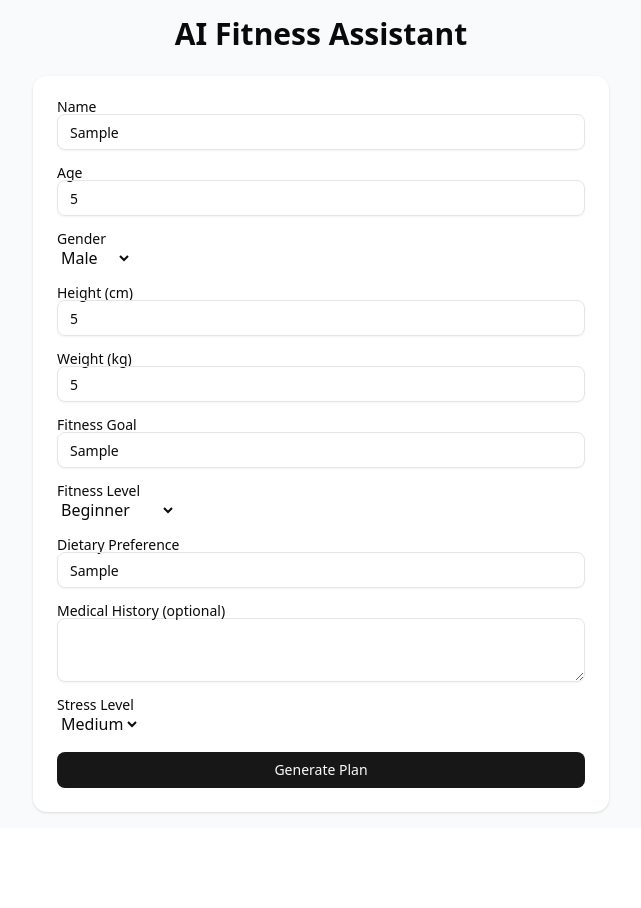
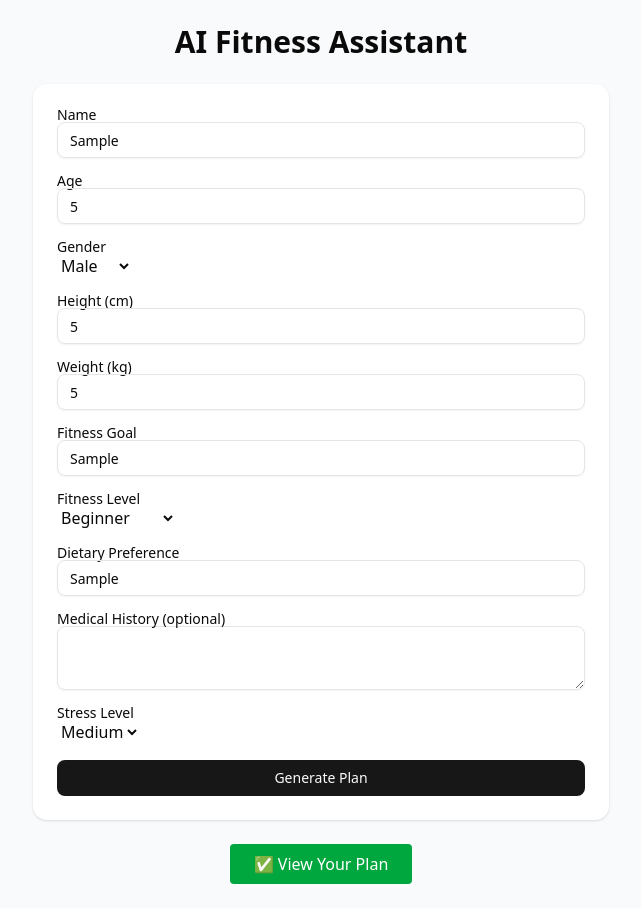
Before and after one commit to Manishpandey10/myfitapp, a Next.js app: page / in a window 1280 px wide. Both pictures are taken after typing "Sample", "5", "5", "5", "Sample", "Sample" into the empty fields and a click on the button "Generate Plan". Shown: the whole page, without its empty margins (319-960 px from the left). Before the commit the page ends 828 px from the top, so only its background shows below. Built offline with nearby package versions, Linux system fonts and the light colour scheme; no server answers.

Commit message:
New changes in the ui

```diff
--- a/app/page.tsx
+++ b/app/page.tsx
@@ -1,36 +1,61 @@
-"use client";
+'use client';
 
-import { useState } from "react";
-import UserForm from "./UserForm";
-import PlanDisplay from "./PlanDispay";
+import { useState } from 'react';
+import { useRouter } from 'next/navigation';
+import UserForm from './UserForm';
+import { usePlanStore } from '@/lib/store';
 
 export default function HomePage() {
-  const [plan, setPlan] = useState<string>("");
   const [loading, setLoading] = useState(false);
+  const [readyToView, setReadyToView] = useState(false);
+  const setPlan = usePlanStore((state) => state.setPlan);
+  const router = useRouter();
 
   const handleSubmit = async (formData: any) => {
     setLoading(true);
-    const res = await fetch("/api/generate-plan", {
-      method: "POST",
-      headers: { "Content-Type": "application/json" },
-      body: JSON.stringify(formData),
-    });
-    const result = await res.json();
+    setReadyToView(false);
 
-    console.log("Gemini Response:", result); //
+    try {
+      const res = await fetch('/api/generate-plan', {
+        method: 'POST',
+        headers: { 'Content-Type': 'application/json' },
+        body: JSON.stringify(formData),
+      });
 
-    setPlan(result.plan || "");
-    setLoading(false);
+      const result = await res.json();
+      setPlan(result.plan || '');
+      setReadyToView(true);
+    } catch (err) {
+      console.error('Failed to generate plan:', err);
+    } finally {
+      setLoading(false);
+    }
   };
 
   return (
-    <main className="min-h-screen bg-gray-50 dark:bg-gray-900 p-4">
+    <main className="min-h-screen p-6 bg-gray-50 dark:bg-gray-900">
       <h1 className="text-3xl font-bold text-center mb-6">
         AI Fitness Assistant
       </h1>
+
       <UserForm onSubmit={handleSubmit} />
-      {loading && <p className="text-center mt-4">Generating your plan...</p>}
-      {plan && <PlanDisplay plan={plan} />}
+
+      {loading && (
+        <p className="text-center mt-4 text-blue-600 animate-pulse">
+          🧠 Generating your plan...
+        </p>
+      )}
+
+      {!loading && readyToView && (
+        <div className="text-center mt-6">
+          <button
+            onClick={() => router.push('/result')}
+            className="px-6 py-2 bg-green-600 text-white rounded hover:bg-green-700 transition"
+          >
+            ✅ View Your Plan
+          </button>
+        </div>
+      )}
     </main>
   );
 }
--- /dev/null
+++ b/lib/store.ts
@@ -0,0 +1,11 @@
+import { create } from 'zustand';
+
+type PlanStore = {
+  plan: string;
+  setPlan: (plan: string) => void;
+};
+
+export const usePlanStore = create<PlanStore>((set) => ({
+  plan: '',
+  setPlan: (plan) => set({ plan }),
+}));
--- a/package.json
+++ b/package.json
@@ -19,7 +19,8 @@
     "next": "16.0.1",
     "react": "19.2.0",
     "react-dom": "19.2.0",
-    "tailwind-merge": "^3.4.0"
+    "tailwind-merge": "^3.4.0",
+    "zustand": "^5.0.8"
   },
   "devDependencies": {
     "@tailwindcss/postcss": "^4",
```
Also changed, not shown: 1 other file (tests, documents, lock files or other folders).
